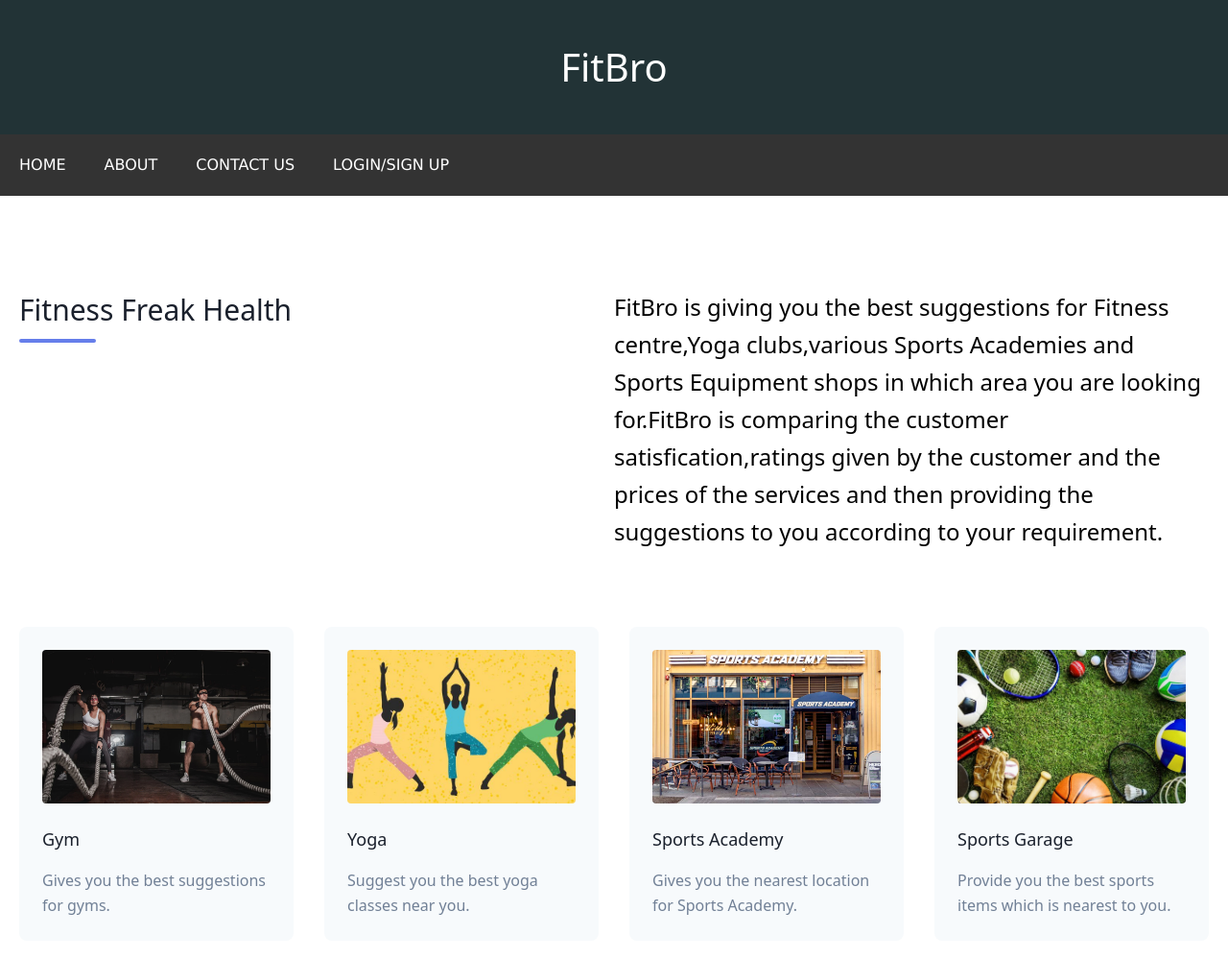
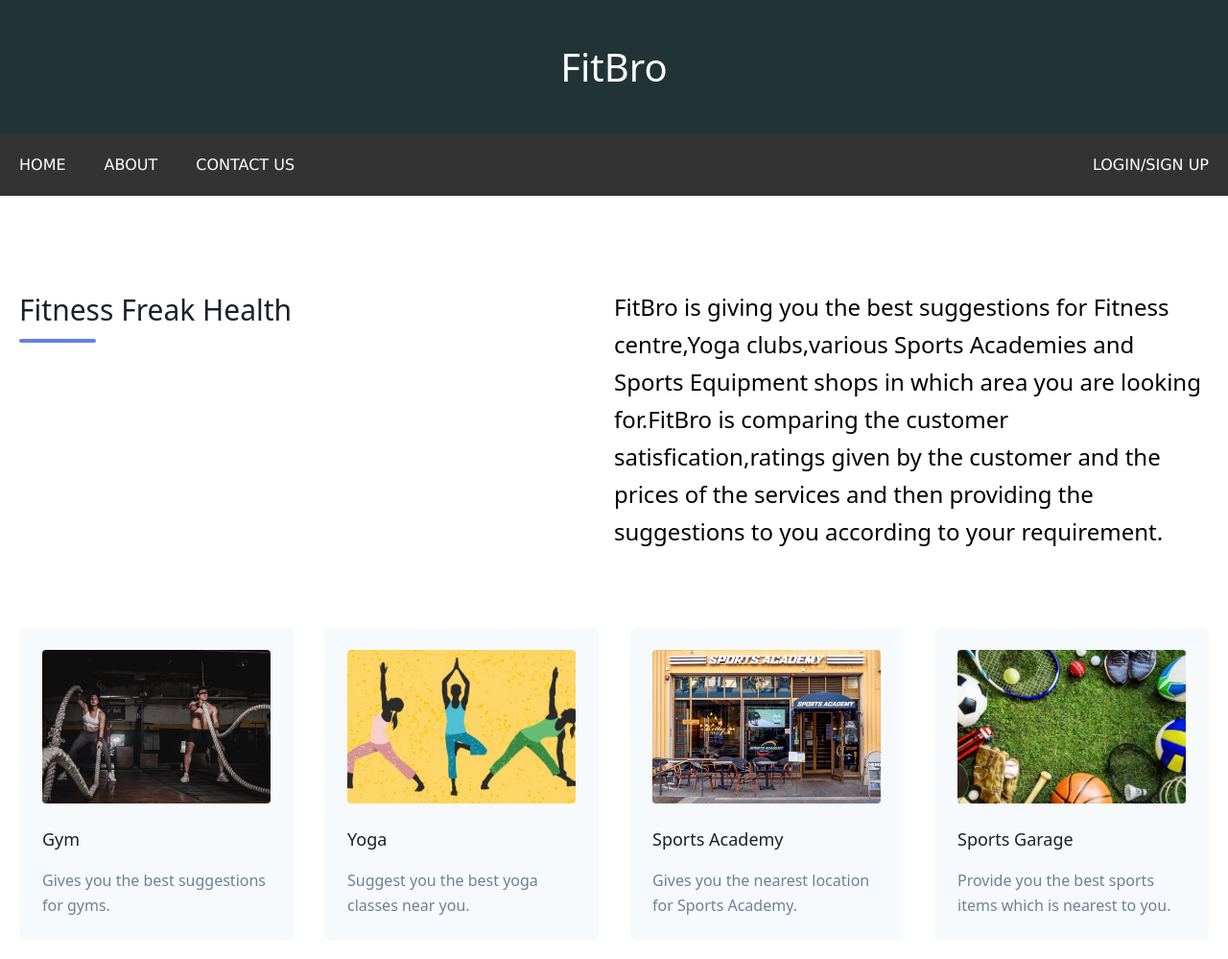
Before and after one commit to Sammy6543/FitBro, a plain HTML site: page index.html in a window 1280 px wide. Shown: the whole page at 96% size. Drawn offline with nearby package versions, Linux system fonts and the light colour scheme.

Commit message:
Update project.css

```diff
--- a/CSS/project.css
+++ b/CSS/project.css
@@ -23,3 +23,11 @@ nav a {
     color: white;
     font-family: 'Lucida Sans', 'Lucida Sans Regular', 'Lucida Grande', 'Lucida Sans Unicode', Geneva, Verdana, sans-serif;
 }
+.login {
+    text-decoration: none;
+    padding: 20px;
+    text-align: justify;
+    float: right;
+    color: white;
+    font-family: 'Lucida Sans', 'Lucida Sans Regular', 'Lucida Grande', 'Lucida Sans Unicode', Geneva, Verdana, sans-serif;
+}
```
